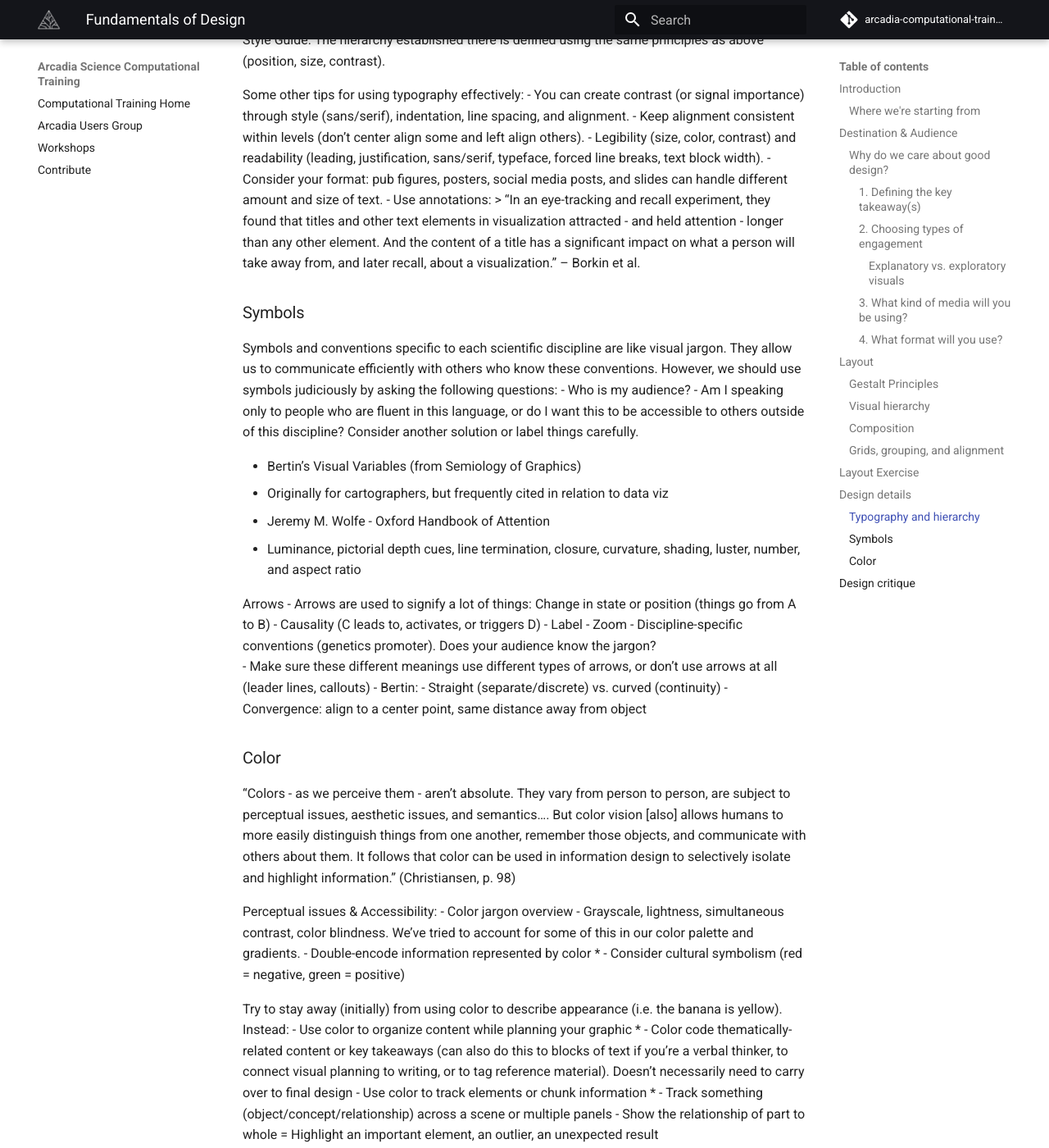
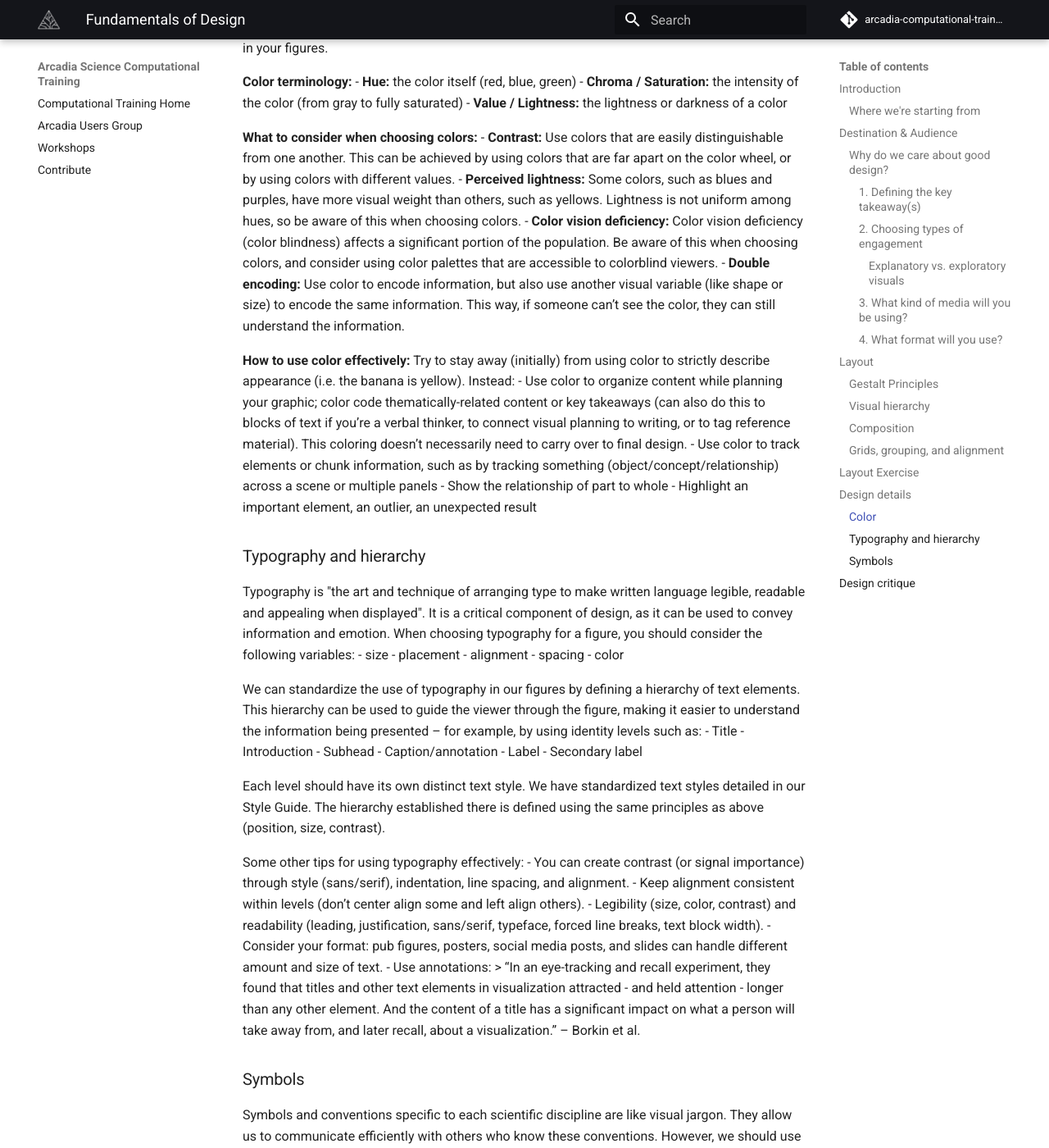
Before and after one commit to Arcadia-Science/arcadia-computational-training, an MkDocs documentation site: the page built from docs/arcadia-users-group/20240723-design-fundamentals/lesson.md, in a window 1280 px wide and 1400 px high, scrolled down 6856 px. Shown: the whole window at 82% size. Built offline with MkDocs 1.6.1 and Material for MkDocs 9.7.7, drawn with Linux system fonts in a browser that asks for light colours; comment, search, counter and statistics services are not loaded; some of the changed text lies outside the part shown.

Commit message:
update lesson

```diff
--- a/docs/arcadia-users-group/20240723-design-fundamentals/lesson.md
+++ b/docs/arcadia-users-group/20240723-design-fundamentals/lesson.md
@@ -9,9 +9,9 @@ This AUG lesson is a brief introduction to the principles of design, with a focu
   - Grids, grouping, and alignment
 - Layout exercise
 - **Design details:** how to choose visual elements to communicate better
+  - Color
   - Typography and hierachy
   - Symbols
-  - Color
 - Design critique
 
 
@@ -28,7 +28,7 @@ In this lesson, we’re going to discuss design principles as they emerged as a
 
 <details>
     <summary> A note about decolonizing design </summary>
-    There’s been a lot of discussion of and work towards decolonizing design, and I can speak to some of the projects I’m familiar with.  But I also feel strongly that the visual systems codified by Bauhaus and Swiss design are basically summaries of very ancient systems of visual cognition that don’t belong to Europe, they just had the power/structure to formalize and disseminate it. (Ex: the golden ratio concept (often associated with Swiss grid design) is at least as old as ancient greece and there’s evidence of stronger ties to ancient African civilizations.)  Not to mention the impact of millenia of trade and travel and centuries of colonization that had incalculable influence on European thought.
+    There’s been a lot of discussion of and work towards decolonizing design, and I can speak to some of the projects I’m familiar with.  But I also feel strongly that the visual systems codified by Bauhaus and Swiss design are basically summaries of very ancient systems of visual cognition that don’t belong to Europe, they just had the power/structure to formalize and disseminate it. (Ex: the golden ratio concept (often associated with Swiss grid design) is at least as old as ancient greece and there’s evidence of stronger ties to ancient African civilizations.) Not to mention the impact of millenia of trade and travel and centuries of colonization that had incalculable influence on European thought.
 </details>
 
 ## Destination & Audience
@@ -74,16 +74,16 @@ Before starting on a design, consider through what medium it will be seen. Diffe
 
 
 #### 4. What format will you use?
-- Data figures
-- Methods
-- GAs and Illustrations.
+- **Data figures:** Figures that show raw data, relationships, or trends. These are the most common type of scientific figure.
+- **Methods figures:** Figures that illustrate a process or technique.
+- **Graphical Abstracts and Illustrations:** These are used to summarize a paper or concept in a single image. They can take the form of:
   - Dense explanatory info
   - A more complex/complete story
   - A step-by-step guide
 
 
 ## Layout
-At a high level, how we arrange and compose figures impacts their comprehensibility.
+At a high level, how we arrange and compose figures impacts their comprehensibility. We'll discuss principles of layout that you can use to guide the viewer through your figure.
 
 ### Gestalt Principles
 The term “gestalt” refers to the idea that the whole is greater than the sum of its parts.  The gestalt principles of design are a set of rules that describe how we perceive visual elements as a whole.
@@ -111,7 +111,6 @@ These principles show up in a variety of different forms of perceptual grouping,
     <li>"Biologists who study perception refer to the “ecology” of vision— ways our visual processes favor needs or tasks essential to our survival. Such ideas counter the old “representational” approach to vision as a “picture in our heads,” and replace it with constructivist notions. We don’t simply see what is in a mechanistic way. Instead, what is seen is what is made.”</li>
     <li>Gestalt Psychology: “more or less rooted in the idea that the whole is greater than the sum of its parts…. Relationships between those parts inform how we perceive the whole.”  Most of these ideas have held up under subsequent research, especially with two-dimensional abstract graphics. (though Gestaltists thought these processes were innate to the brain, not the influence of learning and experience).</li>
 </details>
-
 
 ### Visual hierarchy
 Visual hierarchy refers to the arrangement of visual elements in a way that implies importance.  This is important because it helps guide the viewer’s eye through the figure, making it easier to understand the information being presented.
@@ -167,6 +166,29 @@ We can apply similar principles to scientific figures by paying attention to:
 ## Design details
 Once you've established the overall layout of your figure, you can start to think about the details that will make your figure visually appealing and easy to understand.
 
+### Color
+> “Colors - as we perceive them - aren’t absolute.  They vary from person to person, are subject to perceptual issues, aesthetic issues, and semantics….  But color vision [also] allows humans to more easily distinguish things from one another, remember those objects, and communicate with others about them.  It follows that color can be used in information design to selectively isolate and highlight information.” (Christiansen, p. 98)
+
+Color is a powerful tool for conveying information. However, it can also be a source of confusion if not used correctly. Understanding the basics of color theory can help you use color effectively in your figures.
+
+**Color terminology:**
+- **Hue:** the color itself (red, blue, green)
+- **Chroma / Saturation:** the intensity of the color (from gray to fully saturated)
+- **Value / Lightness:** the lightness or darkness of a color
+
+**What to consider when choosing colors:**
+- **Contrast:** Use colors that are easily distinguishable from one another.  This can be achieved by using colors that are far apart on the color wheel, or by using colors with different values.
+- **Perceived lightness:** Some colors, such as blues and purples, have more visual weight than others, such as yellows. Lightness is not uniform among hues, so be aware of this when choosing colors.
+- **Color vision deficiency:** Color vision deficiency (color blindness) affects a significant portion of the population. Be aware of this when choosing colors, and consider using color palettes that are accessible to colorblind viewers.
+- **Double encoding:** Use color to encode information, but also use another visual variable (like shape or size) to encode the same information. This way, if someone can’t see the color, they can still understand the information.
+
+**How to use color effectively:**
+Try to stay away (initially) from using color to strictly describe appearance (i.e. the banana is yellow).  Instead:
+- Use color to organize content while planning your graphic; color code thematically-related content or key takeaways (can also do this to blocks of text if you’re a verbal thinker, to connect visual planning to writing, or to tag reference material). This coloring doesn’t necessarily need to carry over to final design.
+- Use color to track elements or chunk information, such as by tracking something (object/concept/relationship) across a scene or multiple panels
+- Show the relationship of part to whole
+- Highlight an important element, an outlier, an unexpected result
+
 ### Typography and hierarchy
 Typography is "the art and technique of arranging type to make written language legible, readable and appealing when displayed".  It is a critical component of design, as it can be used to convey information and emotion.  When choosing typography for a figure, you should consider the following variables:
 - size
@@ -205,35 +227,15 @@ Symbols and conventions specific to each scientific discipline are like visual j
 - Jeremy M. Wolfe - Oxford Handbook of Attention
 - Luminance, pictorial depth cues, line termination, closure, curvature, shading, luster, number, and aspect ratio
 
-Arrows
-- Arrows are used to signify a lot of things:
-Change in state or position (things go from A to B)
+**Arrows**<br>
+Arrows are used to signify a diverse set of meanings, and it’s important to make sure that these different meanings are clearly communicated with different iconography.  Some common meanings of arrows include:
+- Change in state or position (things go from A to B)
 - Causality (C leads to, activates, or triggers D)
-- Label
-- Zoom
+- Labeling
+- Zooming
 - Discipline-specific conventions (genetics promoter).  Does your audience know the jargon?
-- Make sure these different meanings use different types of arrows, or don’t use arrows at all (leader lines, callouts)
-- Bertin:
-- Straight (separate/discrete) vs. curved (continuity)
-- Convergence: align to a center point, same distance away from object
 
-
-### Color
-“Colors - as we perceive them - aren’t absolute.  They vary from person to person, are subject to perceptual issues, aesthetic issues, and semantics….  But color vision [also] allows humans to more easily distinguish things from one another, remember those objects, and communicate with others about them.  It follows that color can be used in information design to selectively isolate and highlight information.” (Christiansen, p. 98)
-
-Perceptual issues & Accessibility:
-- Color jargon overview
-- Grayscale, lightness, simultaneous contrast, color blindness.  We’ve tried to account for some of this in our color palette and gradients.
-- Double-encode information represented by color *
-- Consider cultural symbolism (red = negative, green = positive)
-
-Try to stay away (initially) from using color to describe appearance (i.e. the banana is yellow).  Instead:
-- Use color to organize content while planning your graphic *
-- Color code thematically-related content or key takeaways (can also do this to blocks of text if you’re a verbal thinker, to connect visual planning to writing, or to tag reference material).  Doesn’t necessarily need to carry over to final design
-- Use color to track elements or chunk information *
-- Track something (object/concept/relationship) across a scene or multiple panels
-- Show the relationship of part to whole
-= Highlight an important element, an outlier, an unexpected result
+Make sure these different meanings use different types of arrows, or don’t use arrows at all (leader lines, callouts).
 
 ## Design critique
 [TBD]
```
Also changed, not shown: other parts of docs/arcadia-users-group/20240723-design-fundamentals/lesson.md (+1 -1 lines).
